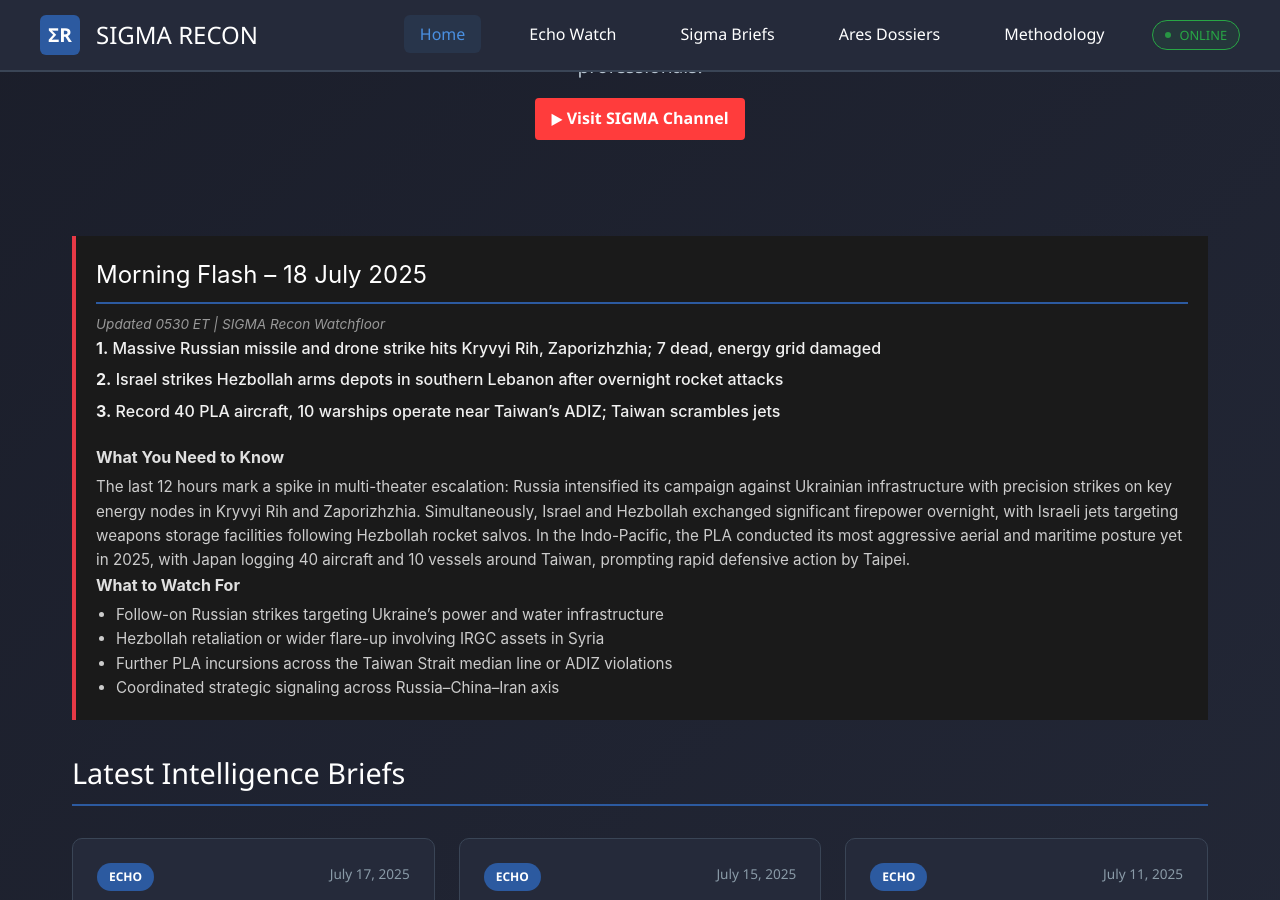
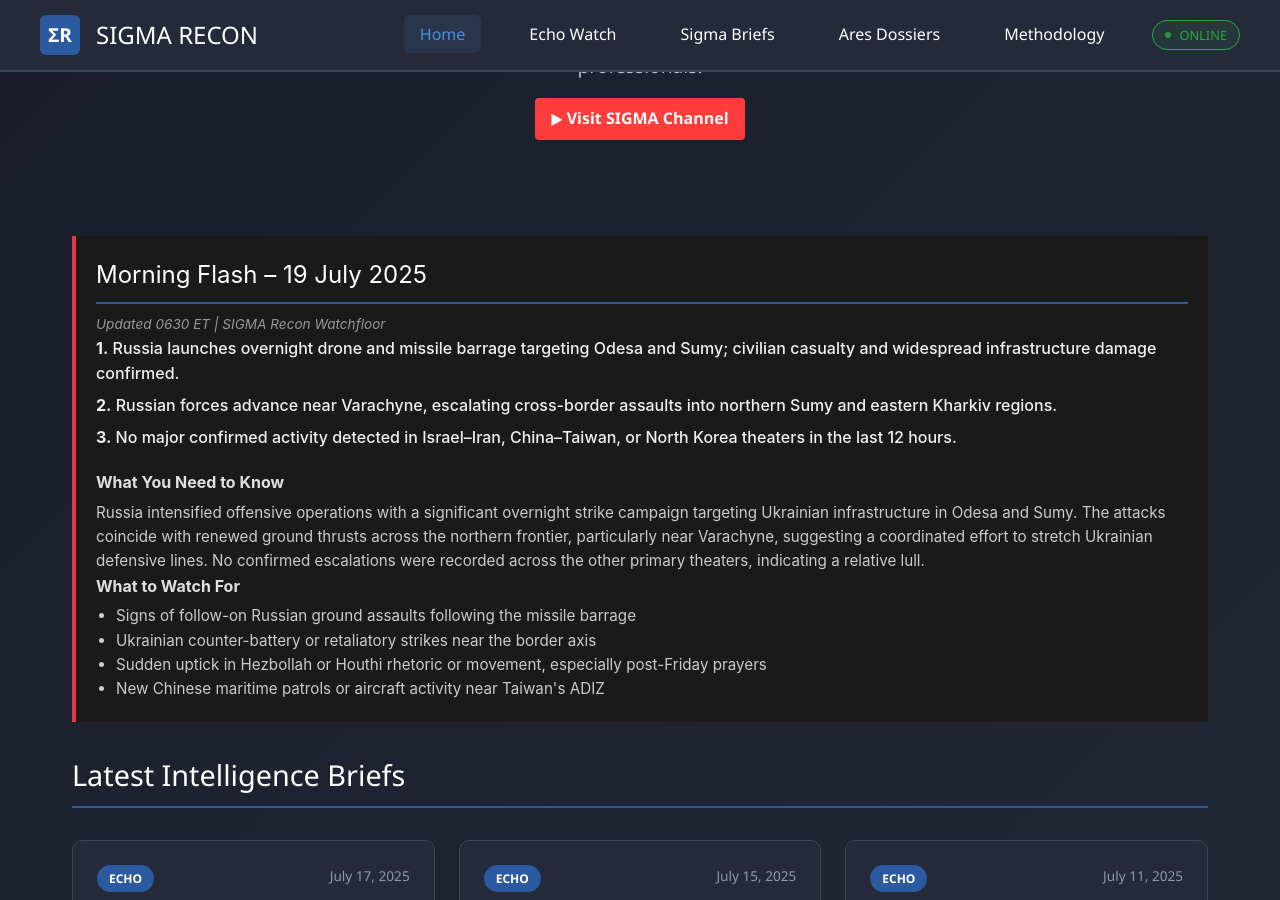
Before and after one commit to Monster52/SIGMA_Recon, a Jekyll site: the page built from index.html, in a window 1280 px wide and 900 px high, scrolled down 242 px. Built offline with Jekyll 4.4.1, drawn with Linux system fonts in a browser that asks for light colours; comment, search, counter and statistics services are not loaded.

Commit message:
Morning Flash update

```diff
--- a/index.html
+++ b/index.html
@@ -15,26 +15,26 @@ title: SIGMA Recon - Strategic Intelligence Portal
 
 <!-- Morning Flash Module -->
 <div class="morning-flash-container">
-  <h2 class="section-title">Morning Flash – 18 July 2025</h2>
-    <p class="flash-timestamp">Updated 0530 ET | SIGMA Recon Watchfloor</p>
+  <h2 class="section-title">Morning Flash – 19 July 2025</h2>
+    <p class="flash-timestamp">Updated 0630 ET | SIGMA Recon Watchfloor</p>
 
   <ul class="flash-bullets">
-    <li><strong>1.</strong> Massive Russian missile and drone strike hits Kryvyi Rih, Zaporizhzhia; 7 dead, energy grid damaged</li>
-    <li><strong>2.</strong> Israel strikes Hezbollah arms depots in southern Lebanon after overnight rocket attacks</li>
-    <li><strong>3.</strong> Record 40 PLA aircraft, 10 warships operate near Taiwan’s ADIZ; Taiwan scrambles jets</li>
+    <li><strong>1.</strong> Russia launches overnight drone and missile barrage targeting Odesa and Sumy; civilian casualty and widespread infrastructure damage confirmed.</li>
+    <li><strong>2.</strong> Russian forces advance near Varachyne, escalating cross-border assaults into northern Sumy and eastern Kharkiv regions.</li>
+    <li><strong>3.</strong> No major confirmed activity detected in Israel–Iran, China–Taiwan, or North Korea theaters in the last 12 hours.</li>
   </ul>
   <div class="flash-subsections">
     <div class="flash-need-to-know">
       <h4>What You Need to Know</h4>
-      <p>The last 12 hours mark a spike in multi-theater escalation: Russia intensified its campaign against Ukrainian infrastructure with precision strikes on key energy nodes in Kryvyi Rih and Zaporizhzhia. Simultaneously, Israel and Hezbollah exchanged significant firepower overnight, with Israeli jets targeting weapons storage facilities following Hezbollah rocket salvos. In the Indo-Pacific, the PLA conducted its most aggressive aerial and maritime posture yet in 2025, with Japan logging 40 aircraft and 10 vessels around Taiwan, prompting rapid defensive action by Taipei.</p>
+      <p>Russia intensified offensive operations with a significant overnight strike campaign targeting Ukrainian infrastructure in Odesa and Sumy. The attacks coincide with renewed ground thrusts across the northern frontier, particularly near Varachyne, suggesting a coordinated effort to stretch Ukrainian defensive lines. No confirmed escalations were recorded across the other primary theaters, indicating a relative lull.</p>
     </div>
     <div class="flash-watch-for">
       <h4>What to Watch For</h4>
       <ul>
-        <li> Follow-on Russian strikes targeting Ukraine’s power and water infrastructure</li>
-        <li> Hezbollah retaliation or wider flare-up involving IRGC assets in Syria</li>
-        <li> Further PLA incursions across the Taiwan Strait median line or ADIZ violations</li>
-        <li> Coordinated strategic signaling across Russia–China–Iran axis</li>
+        <li> Signs of follow-on Russian ground assaults following the missile barrage</li>
+        <li> Ukrainian counter-battery or retaliatory strikes near the border axis</li>
+        <li> Sudden uptick in Hezbollah or Houthi rhetoric or movement, especially post-Friday prayers</li>
+        <li> New Chinese maritime patrols or aircraft activity near Taiwan's ADIZ</li>
       </ul>
     </div>
   </div>
```
